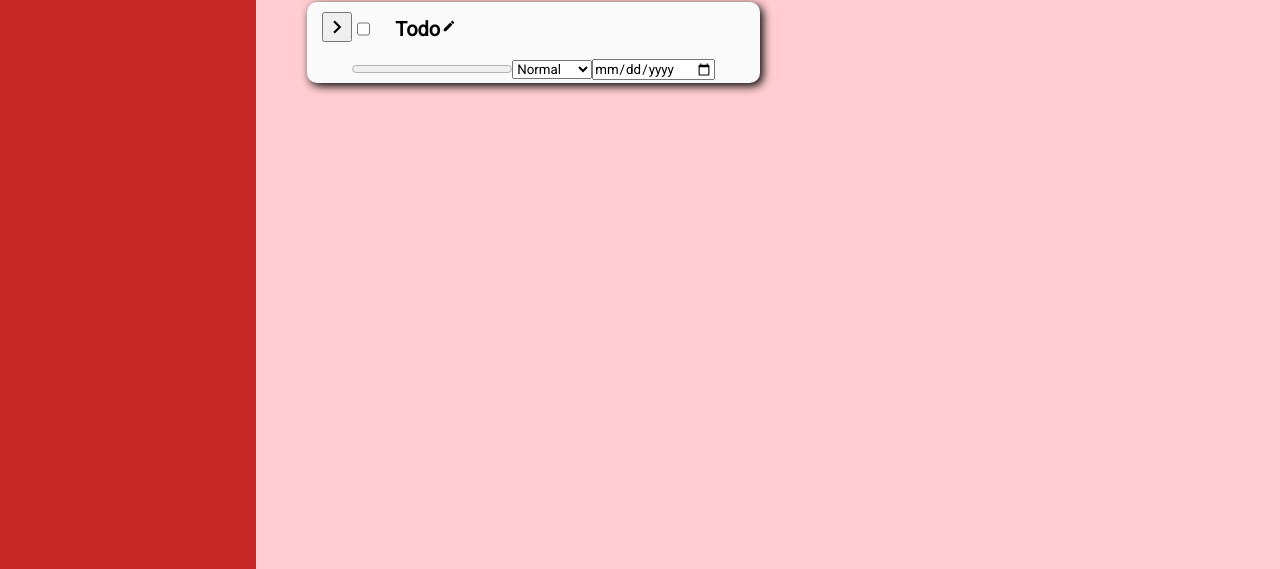
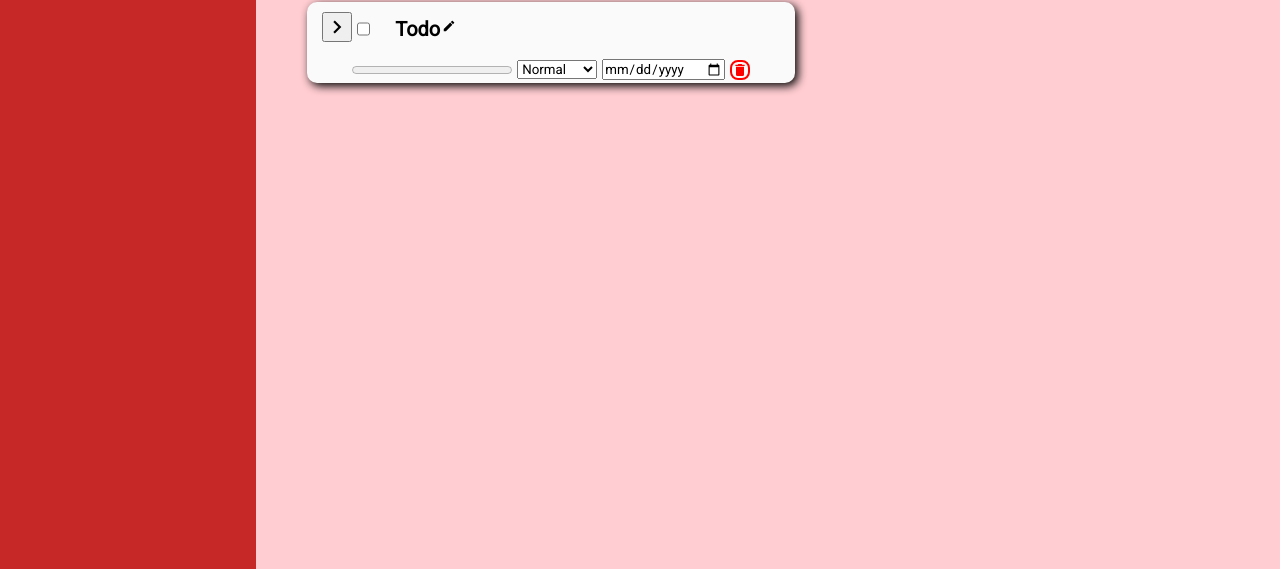
Before and after one commit to eleadn/odin-todo-list, a website built with webpack: page src/template.html in a window 1280 px wide. Shown: the part 231-800 px from the top of the page. Built offline with nearby package versions, Linux system fonts and the light colour scheme.

Commit message:
add todoRemove button

```diff
--- a/src/displayers/projectDisplayer.js
+++ b/src/displayers/projectDisplayer.js
@@ -192,7 +192,7 @@ export default class ProjectDisplayer extends DisplayerBase
         priority.changeSelectionListener = newSelection => { this._invokeListener(this.todoPriorityChanged, currentTodo.id, newSelection) };
 
         const todoDeadline = this._document.createElement("input");
-        todoDeadline.class = "todo-deadline";
+        todoDeadline.classList.add("todo-deadline");
         todoDeadline.type = "date";
         if (currentTodo.content.dueDate !== null)
         {
@@ -200,9 +200,17 @@ export default class ProjectDisplayer extends DisplayerBase
         }
         todoDeadline.addEventListener("change", e => { this._invokeListener(this.todoDueDateChanged, currentTodo.id, e.target.value) });
 
+        const removeButton = this._document.createElement("button");
+        removeButton.classList.add("todo-remove");
+
+        const removeButtonImg = this._document.createElement("div");
+
+        removeButton.appendChild(removeButtonImg);
+
         todoOptions.appendChild(progressBar);
         priority.setParent(todoOptions);
         todoOptions.appendChild(todoDeadline);
+        todoOptions.appendChild(removeButton);
 
         todoContainer.appendChild(todoOptions);
     }
--- a/src/style.css
+++ b/src/style.css
@@ -361,6 +361,10 @@ body
 {
     padding: 0 15px;
     margin: 3px 30px;
+
+    display: flex;
+    align-items: center;
+    gap: 5px;
 }
 
 .todo-desc
@@ -421,6 +425,39 @@ body
     background-color: #343434;
 }
 
+.todo-remove
+{
+    background-color: var(--ternary-color);
+
+    aspect-ratio: 1 / 1;
+    height: 20px;
+
+    border-radius: 8px;
+    border: solid 2px red;
+
+}
+
+.todo-remove div
+{
+    height: 100%;
+    width: 100%;
+
+    background-color: red;
+
+    -webkit-mask-image: url("./resource/delete.svg");
+    mask-image: url("./resource/delete.svg");
+}
+
+.todo-remove:hover
+{
+    border: solid 2px #FF6666;
+}
+
+.todo-remove:hover div
+{
+    background-color: #FF6666;
+}
+
 .todo-tasks-header
 {
     display: flex;
```
